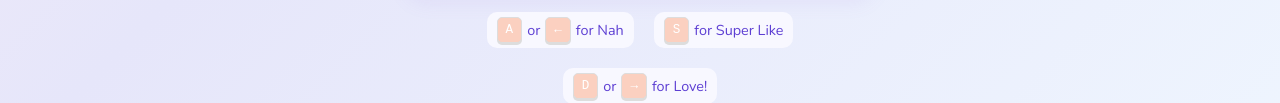
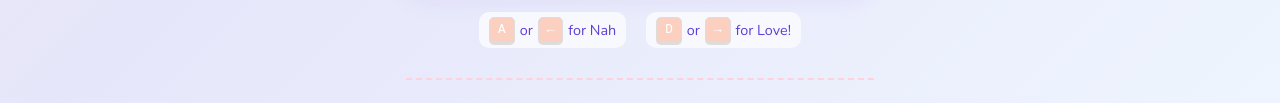
Before and after one commit to aina-balqis/paws-and-preferences, a website with bundled scripts: page index.html in a window 1280 px wide. Shown: the part 1362-1465 px from the top of the page. Built offline with nearby package versions, Linux system fonts and the light colour scheme.

Commit message:
Comment out 'Super Like' key hint
Comment out the key hint for 'Super Like' in index.html

```diff
--- a/index.html
+++ b/index.html
@@ -152,9 +152,9 @@
                     <div class="key-hint">
                         <kbd>A</kbd> or <kbd>←</kbd> for Nah
                     </div>
-                    <div class="key-hint">
+                  <!--  <div class="key-hint">
                         <kbd>S</kbd> for Super Like
-                    </div>
+                    </div>-->
                     <div class="key-hint">
                         <kbd>D</kbd> or <kbd>→</kbd> for Love!
                     </div>
```
